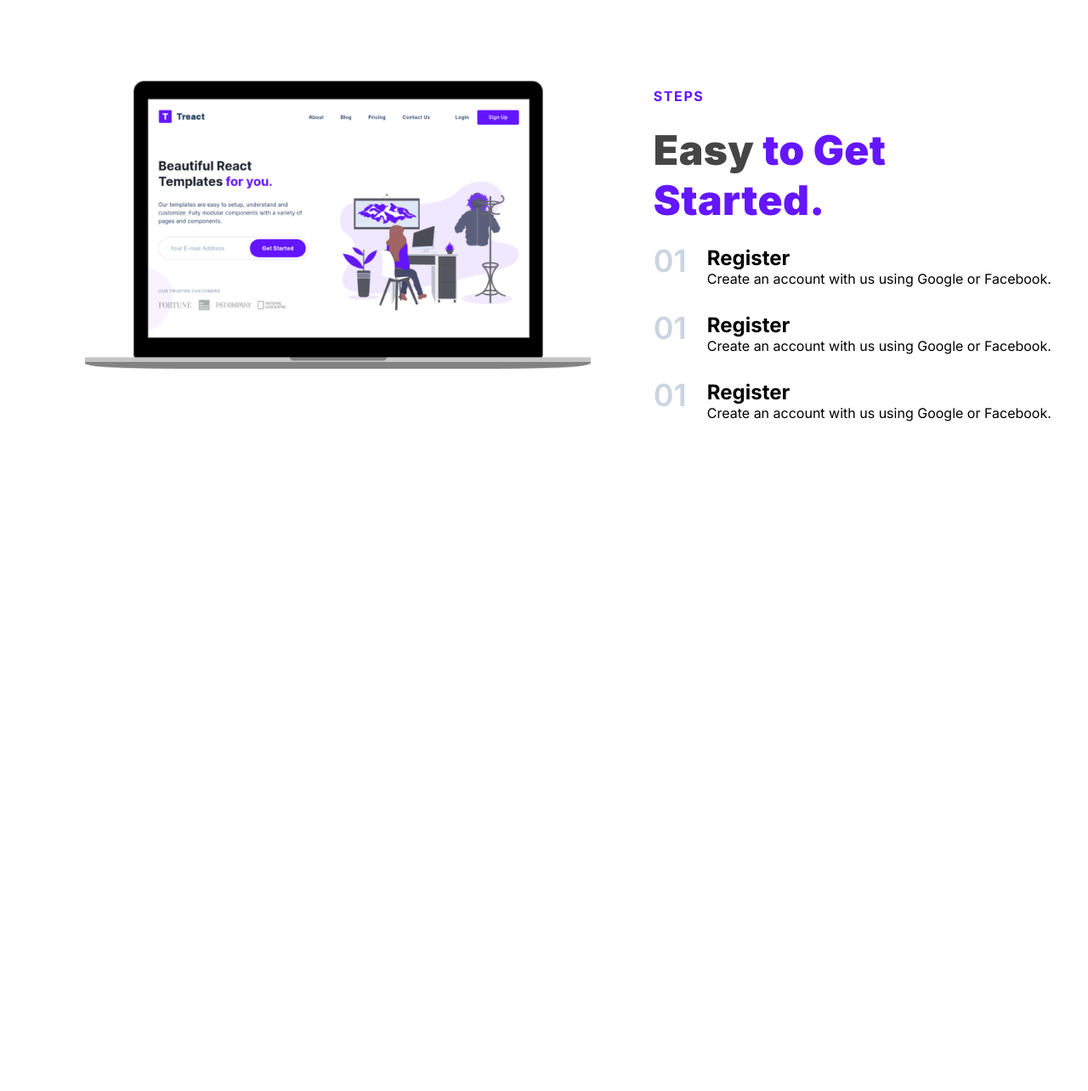
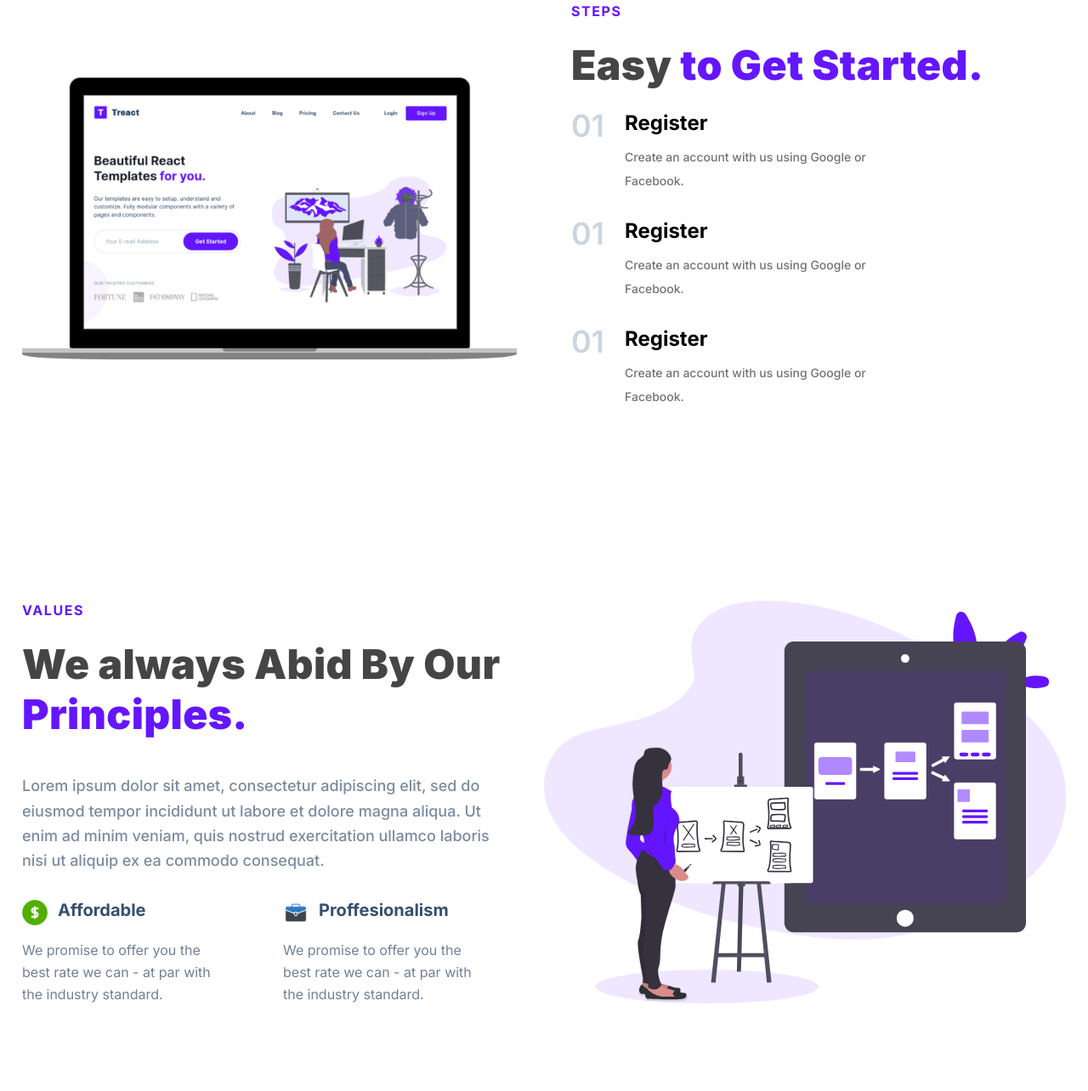
Before and after one commit to iliasFs/SoloProject, a plain HTML site: page index.html in a window 1280 px wide. Shown: the part 2241-3525 px from the top of the page at 85% size. Before the commit the page ends 2793 px from the top, so only its background shows below. Drawn offline with Linux system fonts and the light colour scheme.

Commit message:
values section

```diff
--- a/index.html
+++ b/index.html
@@ -118,7 +118,8 @@
                         <div class="service__description">
                           <h2 class="service__title">Secure</h2>
                           <p class="service__para">
-                            Lorem ipsum donor amet siti ceali ut enim ad minim veniam, quis nostrud.
+                            Lorem ipsum donor amet siti ceali ut enim ad minim
+                            veniam, quis nostrud.
                           </p>
                         </div>
                       </div>
@@ -133,7 +134,8 @@
                         <div class="service__description">
                           <h2 class="service__title">24/7 Support</h2>
                           <p class="service__para">
-                            Lorem ipsum donor amet siti ceali ut enim ad minim veniam, quis nostrud.
+                            Lorem ipsum donor amet siti ceali ut enim ad minim
+                            veniam, quis nostrud.
                           </p>
                         </div>
                       </div>
@@ -148,7 +150,8 @@
                         <div class="service__description">
                           <h2 class="service__title">Customizable</h2>
                           <p class="service__para">
-                            Lorem ipsum donor amet siti ceali ut enim ad minim veniam, quis nostrud.
+                            Lorem ipsum donor amet siti ceali ut enim ad minim
+                            veniam, quis nostrud.
                           </p>
                         </div>
                       </div>
@@ -163,7 +166,8 @@
                         <div class="service__description">
                           <h2 class="service__title">Reliable</h2>
                           <p class="service__para">
-                            Lorem ipsum donor amet siti ceali ut enim ad minim veniam, quis nostrud.
+                            Lorem ipsum donor amet siti ceali ut enim ad minim
+                            veniam, quis nostrud.
                           </p>
                         </div>
                       </div>
@@ -178,7 +182,8 @@
                         <div class="service__description">
                           <h2 class="service__title">Fast</h2>
                           <p class="service__para">
-                            Lorem ipsum donor amet siti ceali ut enim ad minim veniam, quis nostrud.
+                            Lorem ipsum donor amet siti ceali ut enim ad minim
+                            veniam, quis nostrud.
                           </p>
                         </div>
                       </div>
@@ -193,7 +198,8 @@
                         <div class="service__description">
                           <h2 class="service__title">Easy</h2>
                           <p class="service__para">
-                            Lorem ipsum donor amet siti ceali ut enim ad minim veniam, quis nostrud.
+                            Lorem ipsum donor amet siti ceali ut enim ad minim
+                            veniam, quis nostrud.
                           </p>
                         </div>
                       </div>
@@ -244,32 +250,84 @@
                       />
                     </figure>
                     <div class="steps__description--wrapper">
-                        <h2 class="h2__reusable steps">STEPS</h2>
-                        <h1 class="h1__reusable">Easy <span class="purple"> to Get Started.</span></h1>
+                      <h2 class="h2__reusable step">STEPS</h2>
+                      <h1 class="h1__reusable">
+                        Easy <span class="purple"> to Get Started.</span>
+                      </h1>
                       <div class="subdescription__all-wrapper">
                         <div class="subdescription__wrapper">
                           <div class="number">01</div>
                           <div class="subdescription__wrapper--small">
                             <h2 class="subdescription__title">Register</h2>
-                                <p class="subdescription__para">Create an account with us using Google or Facebook.</p>
+                            <p class="subdescription__para">
+                              Create an account with us using Google or
+                              Facebook.
+                            </p>
                           </div>
                         </div>
                         <div class="subdescription__wrapper">
                           <div class="number">01</div>
                           <div class="subdescription__wrapper--small">
                             <h2 class="subdescription__title">Register</h2>
-                              <p class="subdescription__para">Create an account with us using Google or Facebook.</p>
+                            <p class="subdescription__para">
+                              Create an account with us using Google or
+                              Facebook.
+                            </p>
                           </div>
                         </div>
                         <div class="subdescription__wrapper">
                           <div class="number">01</div>
                           <div class="subdescription__wrapper--small">
                             <h2 class="subdescription__title">Register</h2>
-                            <p class="subdescription__para">Create an account with us using Google or Facebook.</p>
+                            <p class="subdescription__para">
+                              Create an account with us using Google or
+                              Facebook.
+                            </p>
                           </div>
                         </div>
                       </div>
                     </div>
+                  </div>
+                </div>
+              </div>
+            </section>
+            <section class="values">
+              <div class="reusable__container">
+                <div class="row">
+                  <div class="values__wrapper">
+                    <div class="values__description--wrapper">
+                      <h2 class="h2__reusable">Values</h2>
+                      <h1 class="h1__reusable">
+                        We always Abid By Our
+                        <span class="purple">Principles.</span>
+                      </h1>
+                        <p class="value__description--para">
+                          Lorem ipsum dolor sit amet, consectetur adipiscing
+                          elit, sed do eiusmod tempor incididunt ut labore et
+                          dolore magna aliqua. Ut enim ad minim veniam, quis
+                          nostrud exercitation ullamco laboris nisi ut aliquip
+                          ex ea commodo consequat.
+                        </p>
+                        <div class="icons__wrapper">
+                          <div class="affordable__wrapper--all">
+                          <div class="affordable__wrapper">
+                            <div class="affordable__icon"><img src="./assets/dollar-sign.png" alt="" class="affordable__img"></div>
+                            <h2 class="affordable__title">Affordable</h2>
+                          </div>
+                          <p class="value__para">We promise to offer you the best rate we can - at par with the industry standard.</p>
+                          </div>
+                          <div class="affordable__wrapper--all">
+                          <div class="affordable__wrapper">
+                            <div class="affordable__icon"><img src="./assets/briefcase.png" alt="" class="affordable__img"></div>
+
+                            <h2 class="affordable__title">Proffesionalism</h2>
+                          </div>
+                          <p class="value__para">We promise to offer you the best rate we can - at par with the industry standard.</p>
+                        </div>
+                        </div>
+
+                    </div>
+                    <figure class="values__img--wrapper"><img src="./assets/board.svg" class="value__img" alt=""></figure>
                   </div>
                 </div>
               </div>
--- a/styles.css
+++ b/styles.css
@@ -303,7 +303,19 @@ border:1px solid rgba(0, 0, 0, 0.2);
 border-radius: 9999999px;
 }
 
+
+
+
+
+
+
 /*QUALITY SECTION*/
+
+
+
+
+
+
 
 .quality__description{
 margin-right:64px;
@@ -363,6 +375,19 @@ justify-content: center;
     cursor: pointer;
 }
 
+
+
+
+
+
+
+/*STEPS section */
+
+
+
+
+
+
 .steps__wrapper{
 
   display:flex;
@@ -372,7 +397,8 @@ justify-content: center;
 }
 
 .steps__img--wrapper{
-display:flex;
+  width:50%;
+  display:flex;
   justify-content: center;
   align-items: center;
 }
@@ -385,11 +411,16 @@ display:flex;
 }
 .laptop__img{
 
-  width:80%;
+  max-width:100%;
+  max-height:50%;
+
+
+
 }
 
 .steps{
-  margin-top:100px;
+  margin:100px 0;
+
 }
 
 .subdescription__wrapper{
@@ -414,3 +445,114 @@ display:flex;
   margin-left:24px;
 
 }
+
+.steps__description--wrapper{
+
+width:50%;
+margin-left:64px;
+
+
+}
+.step{
+
+  padding-top:px;
+
+}
+
+.subdescription__para{
+
+  margin-top: 12px;
+    max-width: 320px;
+    font-size: 14px;
+    font-weight: 500;
+    line-height: 2;
+color:rgba(0, 0, 0, 0.552);
+
+}
+
+
+
+
+
+
+
+/* VALUE SECTION*/
+
+
+
+.affordable__img{
+  width:30px;
+}
+
+.affordable__wrapper{
+
+  display:flex;
+
+}
+
+.icons__wrapper{
+  display:flex;
+  margin-top:32px;
+
+}
+
+.values__description--wrapper{
+width:50%;
+display:flex;
+flex-direction: column;
+
+
+}
+
+
+
+
+.value__para{
+max-width:80%;
+  margin-top: 12px;
+  text-align: left;
+    line-height: 1.625;
+    --tw-text-opacity: 1;
+    color: rgb(113 128 150);
+
+
+}
+
+.value__description--para{
+
+    margin-top: 1rem;
+    font-size:18px;
+    font-weight: 500;
+    line-height: 1.625;
+    --tw-text-opacity: 1;
+    color: rgb(124 139 161);
+    max-width:90%;
+
+}
+.affordable__title{
+
+  margin-left:12px;
+  font-size: 1.25rem;
+  font-weight: 700;
+  color: rgba(36, 62, 99, 0.917);
+
+}
+
+.values__img--wrapper{
+  width:50%;
+
+}
+
+.values__wrapper{
+
+  display:flex;
+  justify-content: center;
+  align-items: center;
+
+}
+
+.value__img{
+
+  width:100%;
+
+}
```
Also changed, not shown: assets/board.svg (renamed from assets/prototype-illustration.21bc4b3f612a2f257c3d361067582485.svg), assets/briefcase.png (added), assets/dollar-sign.png (added), assets/dollar-symbol.png (added), 2 other files. Lines whose indentation alone changed are shown as unchanged.
